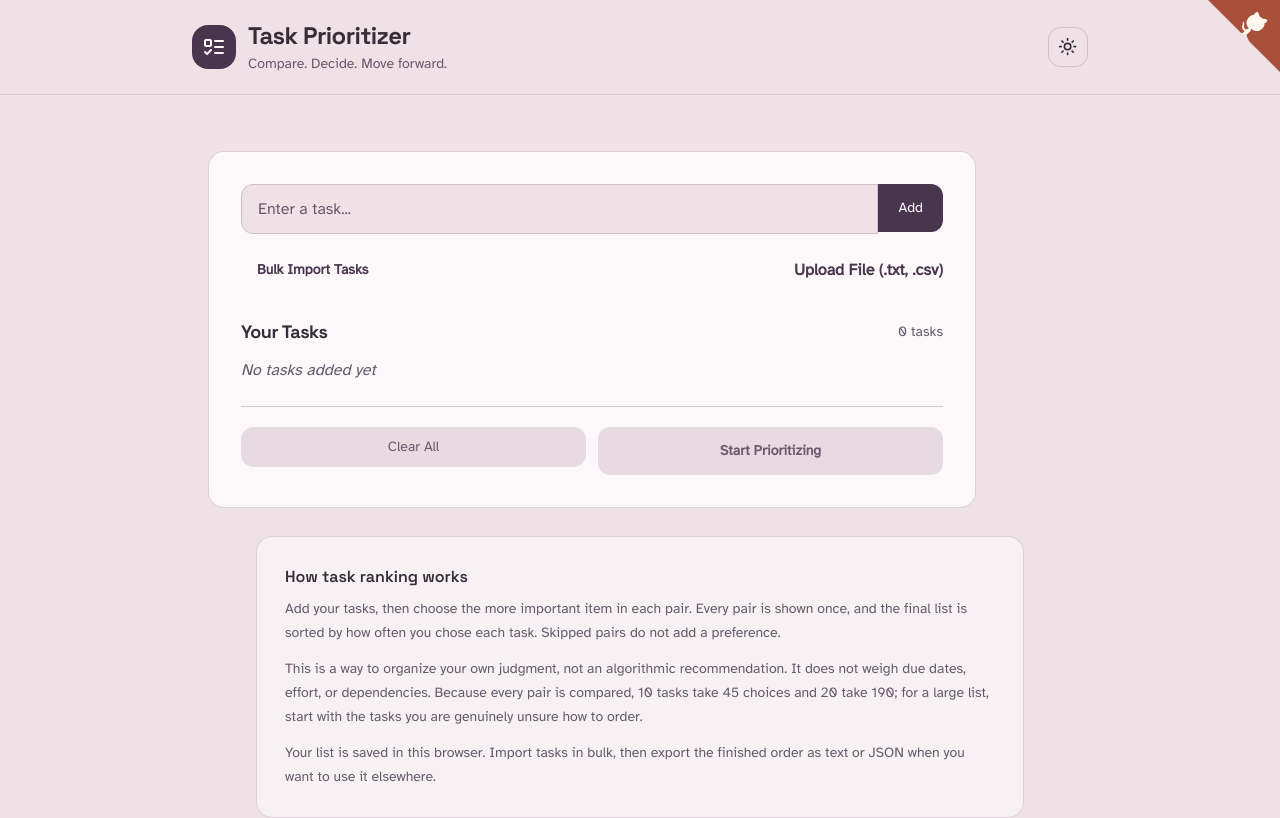
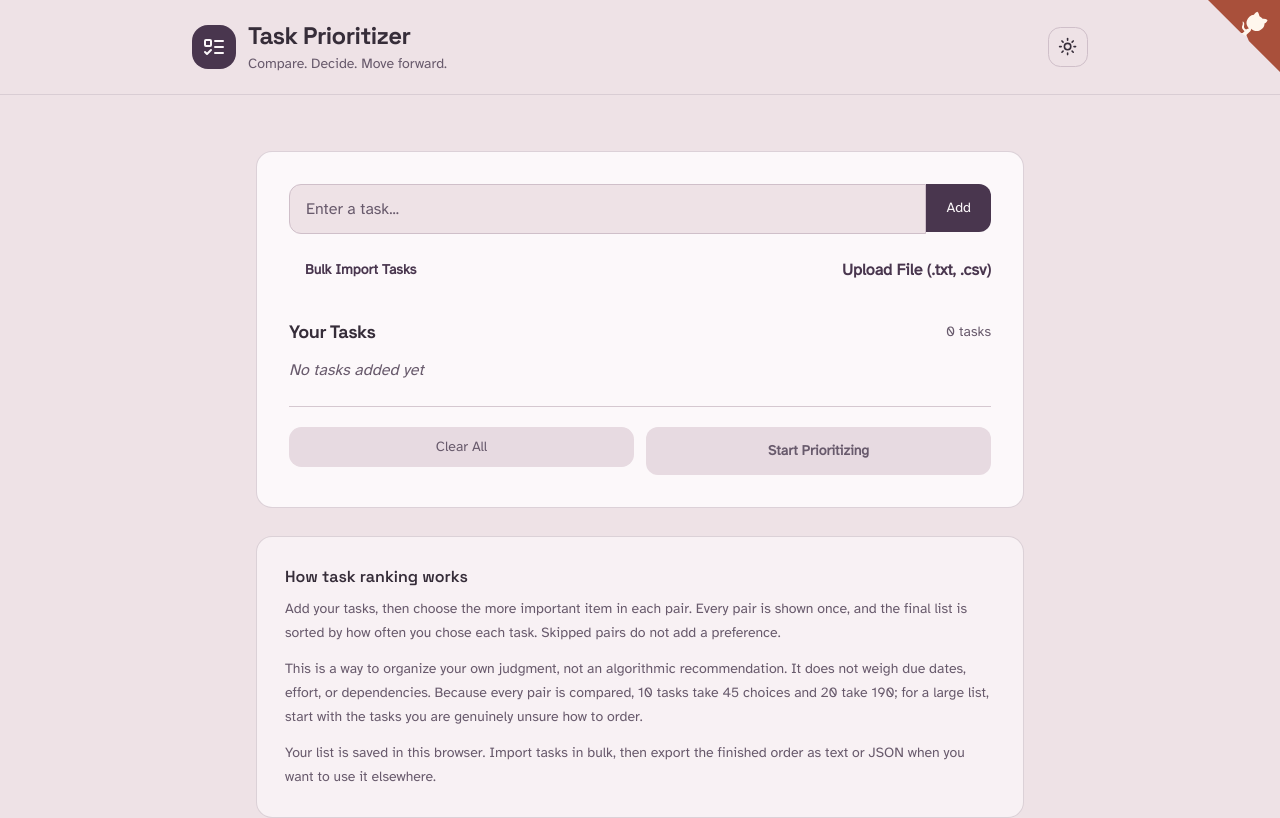
Before and after one commit to cdracars/task-prioritizer, a React (Create React App) app: page / in a window 1280 px wide. Shown: the top 818 px of the page. Built offline with nearby package versions, Linux system fonts and the light colour scheme.

Commit message:
Center task prioritizer card

```diff
--- a/src/components/TaskPrioritizer.tsx
+++ b/src/components/TaskPrioritizer.tsx
@@ -505,7 +505,7 @@ const TaskPrioritizer: React.FC = () => {
   const [leftTask, rightTask] = getCurrentComparisonTasks();
 
   return (
-    <div className="w-full max-w-3xl rounded-2xl border border-border/80 bg-card p-5 sm:p-8">
+    <div className="mx-auto w-full max-w-3xl rounded-2xl border border-border/80 bg-card p-5 sm:p-8">
       {/* Input Stage */}
       {stage === 'input' && (
         <div className="w-full">
```
